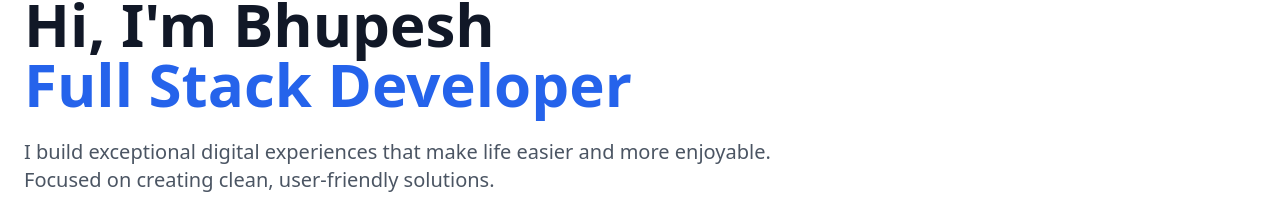
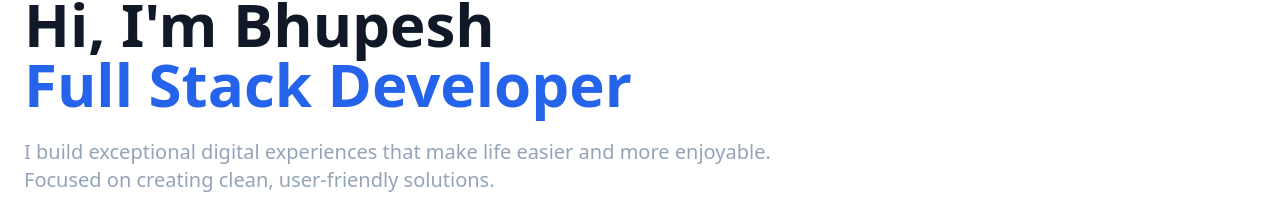
Before and after one commit to bv29/BV-portfolio, a React (Vite) app: page / in a window 1280 px wide. Shown: the part 166-390 px from the top of the page. Built offline with nearby package versions, Linux system fonts and the light colour scheme.

Commit message:
txt color change

```diff
--- a/src/components/Hero.tsx
+++ b/src/components/Hero.tsx
@@ -10,7 +10,7 @@ export default function Hero() {
             Hi, I'm Bhupesh
             <span className="block text-blue-600">Full Stack Developer</span>
           </h1>
-          <p className="text-xl text-gray-600 mb-8">
+          <p className="text-xl text-slate-400 mb-8">
             I build exceptional digital experiences that make life easier and more enjoyable.
             Focused on creating clean, user-friendly solutions.
           </p>
```
